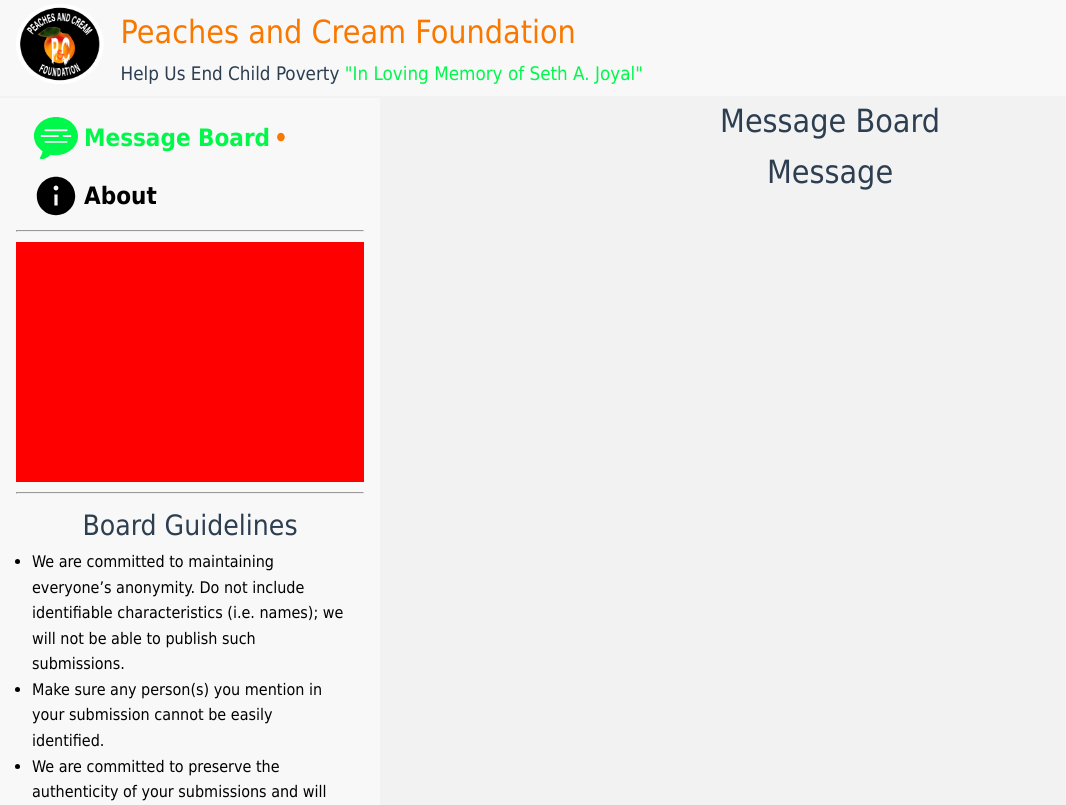
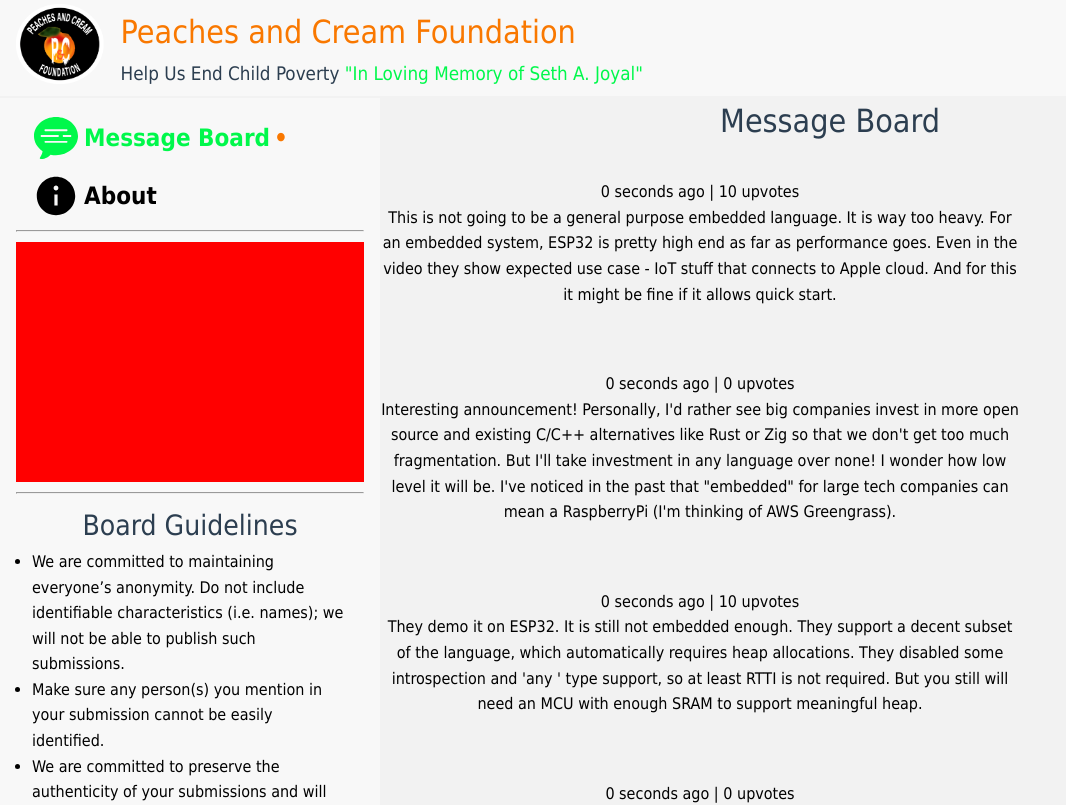
Before and after one commit to pncfoundation/pncf_message_board, a Vue app: page /#/ in a window 1280 px wide. Shown: the top 805 px of the page, without its empty margins (0-1066 px from the left). Built offline with nearby package versions, Linux system fonts and the light colour scheme.

Commit message:
Early Message Component

```diff
--- a/src/components/Message.vue
+++ b/src/components/Message.vue
@@ -1,13 +1,76 @@
-<script setup>
+<template>
+  <div class="message">
+    <div class="hstack">
+      <p>{{ timeAgo(date) }}  |  {{ upvotes }} upvotes</p>
+    </div>
 
-</script>
-
-<template>
-  <div>
-    <h1>Message</h1>
+    <p>{{ message }}</p>
   </div>
 </template>
 
+<script setup>
+  const props = defineProps({
+    date: {
+      type: Date,
+      required: true
+    },
+    message: {
+      type: String,
+      required: true
+    },
+    highlighted: {
+      type: Boolean,
+      default: false
+    },
+    upvotes: {
+      type: Number,
+      default: 0
+    }
+  })
+
+  // Returns time ex: 11:52am
+  const formatTime = (date) => {
+    let hours = date.getHours();
+    const minutes = date.getMinutes();
+    const ampm = hours >= 12 ? 'pm' : 'am';
+    hours = hours % 12;
+    hours = hours ? hours : 12; // the hour '0' should be '12'
+    const minutesStr = minutes < 10 ? '0' + minutes : minutes;
+    return `${hours}:${minutesStr}${ampm}`;
+  };
+
+  const timeAgo = (date) => {
+    const now = new Date();
+    const diff = now - date;
+    const seconds = Math.floor(diff / 1000);
+    const minutes = Math.floor(seconds / 60);
+    const hours = Math.floor(minutes / 60);
+    const days = Math.floor(hours / 24);
+    const weeks = Math.floor(days / 7);
+    const months = Math.floor(days / 30); // approximated
+    const years = Math.floor(days / 365); // approximated
+
+    if (years > 0) {
+      return years === 1 ? '1 year ago' : `${years} years ago`;
+    } else if (months > 0) {
+      return months === 1 ? '1 month ago' : `${months} months ago`;
+    } else if (weeks > 0) {
+      return weeks === 1 ? '1 week ago' : `${weeks} weeks ago`;
+    } else if (days > 0) {
+      return days === 1 ? '1 day ago' : `${days} days ago`;
+    } else if (hours > 0) {
+      return hours === 1 ? '1 hour ago' : `${hours} hours ago`;
+    } else if (minutes > 0) {
+      return minutes === 1 ? '1 minute ago' : `${minutes} minutes ago`;
+    } else {
+      return seconds === 1 ? '1 second ago' : `${seconds} seconds ago`;
+    }
+  };
+</script>
+
 <style scoped>
-
+  .message {
+    width: clamp(500px, 50dvw, 70dvw);
+    margin: 2rem 0;
+  }
 </style>
--- a/src/views/Board.vue
+++ b/src/views/Board.vue
@@ -2,7 +2,14 @@
   <main>
     <h1>Message Board</h1>
 
-    <message></message>
+    <message
+        v-for="(message, index) in dummyMessages"
+        :key="index"
+        :date="dummyMessages[index].date"
+        :message="dummyMessages[index].message"
+        :highlighted="dummyMessages[index].highlighted"
+        :upvotes="dummyMessages[index].upvotes"
+    ></message>
   </main>
 </template>
 
@@ -15,4 +22,29 @@
 
 <script setup>
   import Message from "@/components/Message.vue";
+
+  const dummyMessages = {
+    mOne: {
+      date: new Date(),
+      message: "This is not going to be a general purpose embedded language. It is way too heavy. For an embedded system, ESP32 is pretty high end as far as performance goes. Even in the video they show expected use case - IoT stuff that connects to Apple cloud. And for this it might be fine if it allows quick start.",
+      highlighted: true,
+      upvotes: 10
+    },
+    mTwo: {
+      date: new Date(),
+      message: "Interesting announcement! Personally, I'd rather see big companies invest in more open source and existing C/C++ alternatives like Rust or Zig so that we don't get too much fragmentation. But I'll take investment in any language over none! I wonder how low level it will be. I've noticed in the past that \"embedded\" for large tech companies can mean a RaspberryPi (I'm thinking of AWS Greengrass).",
+      highlighted: true,
+    },
+    mThree: {
+      date: new Date(),
+      message: "They demo it on ESP32. It is still not embedded enough. They support a decent subset of the language, which automatically requires heap allocations. They disabled some introspection and 'any ' type support, so at least RTTI is not required.\n" +
+          "\n" +
+          "But you still will need an MCU with enough SRAM to support meaningful heap.",
+      upvotes: 10
+    },
+    mFour: {
+      date: new Date(),
+      message: "So we can add a handful more syntaxes, increase tool chain complexity, and tie ourselves to a company famous for its walled gardens and closed platforms? Sign me up.",
+    }
+  }
 </script>
```
